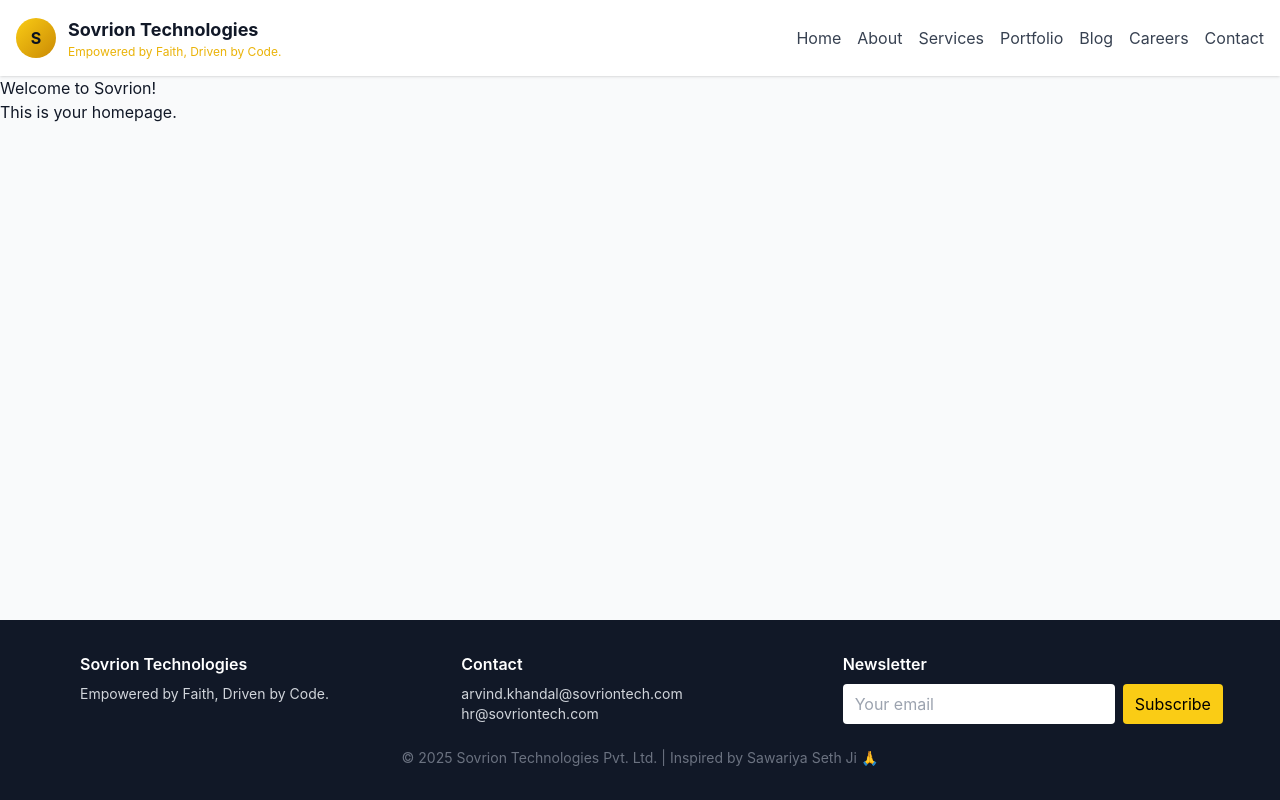
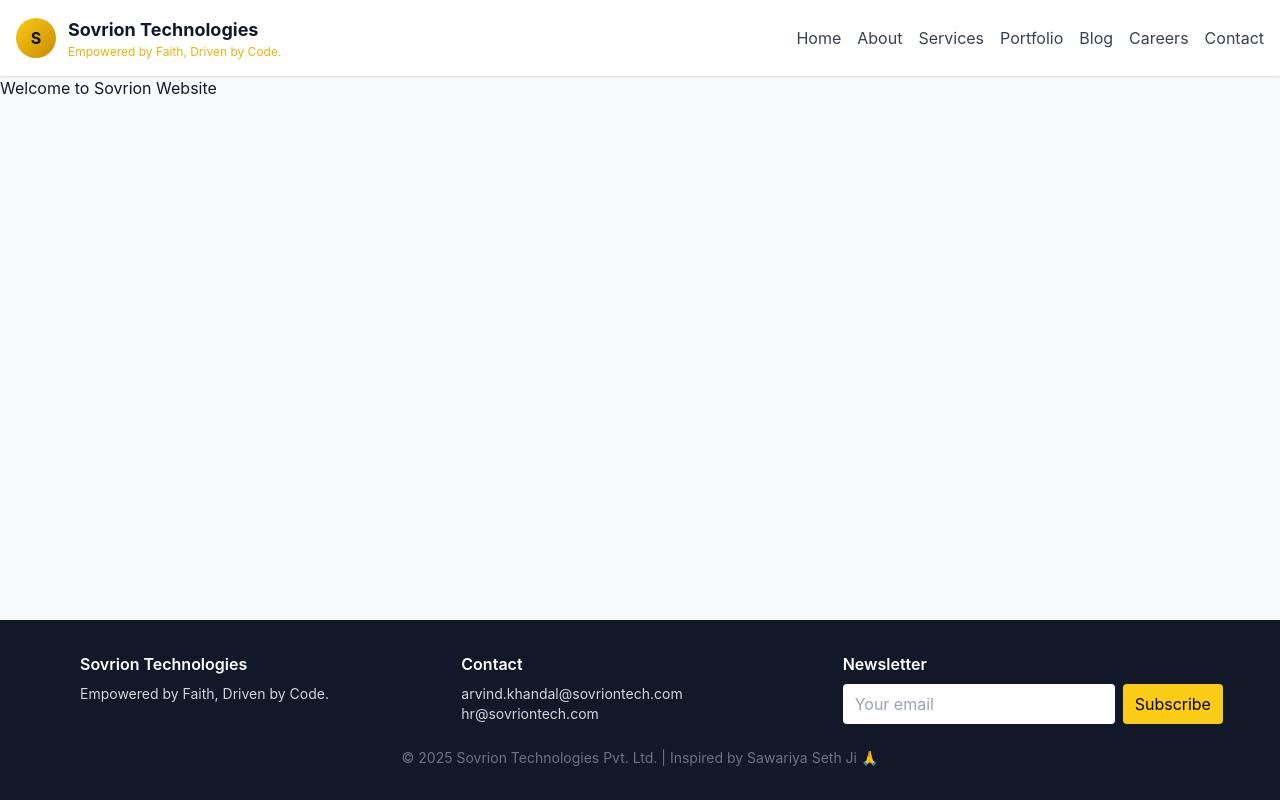
Before and after one commit to arvindkhandal/sovrion-website, a Next.js app: page / in a window 1280 px wide. Built offline with nearby package versions, Linux system fonts and the light colour scheme.

Commit message:
fix: add homepage route

```diff
--- a/app/page.js
+++ b/app/page.js
@@ -1,8 +1,4 @@
+// app/page.js
 export default function Home() {
-  return (
-    <main>
-      <h1>Welcome to Sovrion!</h1>
-      <p>This is your homepage.</p>
-    </main>
-  );
+  return <h1>Welcome to Sovrion Website</h1>;
 }
```
